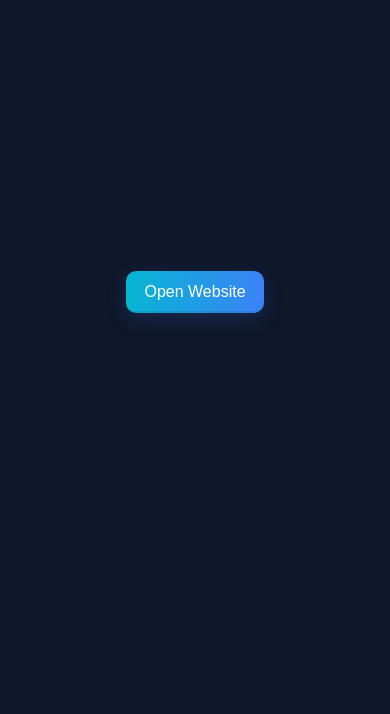
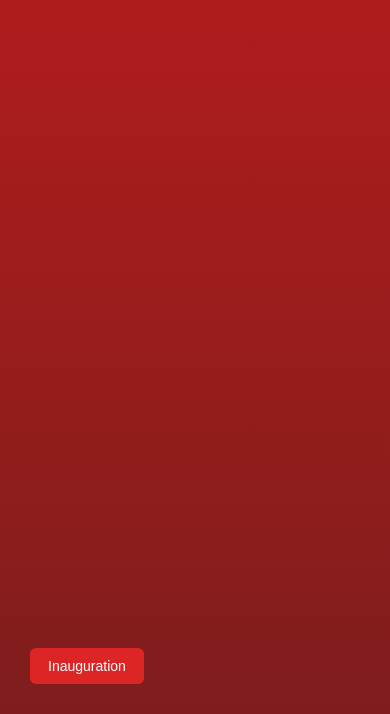
Before and after one commit to 18DEEPSHAH2002/STARTTT, a plain HTML site: page index.html in a window 390 px wide. Shown: the part 130-844 px from the top of the page. Drawn offline with Linux system fonts and the light colour scheme.

Commit message:
Update index.html

```diff
--- a/index.html
+++ b/index.html
@@ -1,189 +1,133 @@
 <!doctype html>
 <html lang="en">
 <head>
-<meta charset="utf-8" />
-<meta name="viewport" content="width=device-width,initial-scale=1" />
-<title>Curtain opener</title>
+<meta charset="utf-8">
+<meta name="viewport" content="width=device-width, initial-scale=1">
+<title>Red Cross Ludhiana Inauguration</title>
 <style>
-  /* Basic reset */
-  * { box-sizing: border-box; margin: 0; padding: 0; }
-
-  html,body { height: 100%; }
+  * {margin:0; padding:0; box-sizing:border-box;}
 
   body {
-    font-family: system-ui, -apple-system, "Segoe UI", Roboto, "Helvetica Neue", Arial;
-    background: #0f172a; /* page background seen after panels open */
-    color: #fff;
-    overflow: hidden; /* keep full-screen effect */
-  }
-
-  /* Container to center the button */
-  .stage {
-    position: relative;
-    width: 100%;
-    height: 100vh;
-    display: grid;
-    place-items: center;
+    height:100vh;
+    overflow:hidden;
+    font-family: "Segoe UI", sans-serif;
+    background:#0f172a;
+    color:#fff;
   }
 
   /* Curtain panels */
-  .panel {
-    position: fixed;
-    top: 0;
-    height: 100vh;
-    width: 50%;
-    z-index: 40;
-    background: linear-gradient(180deg, #111827 0%, #0b1220 100%);
-    box-shadow: 0 0 40px rgba(2,6,23,0.6);
-    /* Create subtle texture using repeating gradient */
-    background-image:
-      linear-gradient(180deg, rgba(255,255,255,0.02) 0%, rgba(0,0,0,0) 100%),
-      linear-gradient(90deg, rgba(255,255,255,0.01) 0%, rgba(0,0,0,0) 100%);
+  .curtain {
+    position:fixed;
+    top:0;
+    width:50%;
+    height:100%;
+    background: linear-gradient(180deg, #b91c1c, #7f1d1d);
+    z-index:10;
+    transition: transform 1.2s ease-in-out;
+  }
+  .left-curtain { left:0; transform:translateX(0); }
+  .right-curtain { right:0; transform:translateX(0); }
+
+  /* When open */
+  .open .left-curtain { transform:translateX(-100%); }
+  .open .right-curtain { transform:translateX(100%); }
+
+  /* Inauguration button (bottom-left) */
+  .inauguration-btn {
+    position:fixed;
+    bottom:30px;
+    left:30px;
+    background:#dc2626;
+    color:#fff;
+    border:none;
+    padding:12px 22px;
+    font-size:16px;
+    border-radius:6px;
+    cursor:pointer;
+    z-index:20;
+    transition:background 0.3s;
+  }
+  .inauguration-btn:hover {
+    background:#ef4444;
   }
 
-  .panel.left  { left: 0;  transform: translateX(0); }
-  .panel.right { right: 0; transform: translateX(0); }
-
-  /* Curtain opening animations */
-  @keyframes openLeft {
-    0%   { transform: translateX(0); }
-    100% { transform: translateX(-110%); } /* move fully out of view */
-  }
-  @keyframes openRight {
-    0%   { transform: translateX(0); }
-    100% { transform: translateX(110%); }
+  /* Hidden after clicked */
+  .open .inauguration-btn {
+    display:none;
   }
 
-  /* Button initially hidden; will fade in once panels move */
-  .btn-wrap {
-    position: relative;
-    z-index: 20;
-    opacity: 0;
-    transform: translateY(8px);
-    transition: opacity 400ms ease, transform 400ms ease;
-    pointer-events: none;
+  /* Welcome message area */
+  .content {
+    position:relative;
+    z-index:5;
+    text-align:center;
+    top:50%;
+    transform:translateY(-50%);
+    opacity:0;
+    transition:opacity 1s ease-in-out 0.5s;
+  }
+  .open .content {
+    opacity:1;
   }
 
-  .btn {
-    appearance: none;
-    border: 0;
-    padding: 14px 28px;
-    font-size: 18px;
-    border-radius: 10px;
-    cursor: pointer;
-    background: linear-gradient(90deg, #06b6d4, #3b82f6);
-    color: white;
-    box-shadow: 0 6px 20px rgba(59,130,246,0.18), inset 0 -2px 0 rgba(0,0,0,0.08);
-  }
-  .btn:focus { outline: 3px solid rgba(99,102,241,0.25); outline-offset: 4px; }
-
-  /* State classes that get toggled by JS */
-  .panels-opening .panel.left  { animation: openLeft 900ms cubic-bezier(.2,.9,.3,1) forwards; }
-  .panels-opening .panel.right { animation: openRight 900ms cubic-bezier(.2,.9,.3,1) forwards; }
-
-  /* Show button once panels finished (added .revealed class) */
-  .revealed .btn-wrap {
-    opacity: 1;
-    transform: translateY(0);
-    pointer-events: auto;
+  h1 {
+    font-size:2rem;
+    letter-spacing:1px;
+    margin-bottom:20px;
   }
 
-  /* Respect user's reduced motion preference */
-  @media (prefers-reduced-motion: reduce) {
-    .panel { transition: none; animation: none !important; transform: translateX(-110%) !important; }
-    .panel.right { transform: translateX(110%) !important; }
-    .btn-wrap { opacity: 1; transform: none; pointer-events: auto; }
-    body { overflow: auto; }
+  .visit-btn {
+    background:#dc2626;
+    color:#fff;
+    border:none;
+    padding:14px 26px;
+    font-size:17px;
+    border-radius:8px;
+    cursor:pointer;
+    transition:background 0.3s;
+  }
+  .visit-btn:hover {
+    background:#ef4444;
   }
 
-  /* Small responsive tweak */
-  @media (max-width: 520px) {
-    .btn { padding: 12px 18px; font-size: 16px; }
-    .panel { width: 60%; }
+  @media (max-width:600px) {
+    h1 { font-size:1.5rem; }
+    .visit-btn { font-size:15px; padding:12px 22px; }
+    .inauguration-btn { padding:10px 18px; font-size:14px; }
   }
 </style>
 </head>
 <body>
 
-<div class="stage panels-opening" id="stage">
-  <!-- curtain panels -->
-  <div class="panel left" aria-hidden="true"></div>
-  <div class="panel right" aria-hidden="true"></div>
+  <!-- Curtains -->
+  <div class="curtain left-curtain"></div>
+  <div class="curtain right-curtain"></div>
 
-  <!-- center content (only button after animation) -->
-  <div class="btn-wrap" id="btnWrap" aria-hidden="true">
-    <!-- Replace the URL below with your website URL -->
-    <button id="openBtn" class="btn" type="button" aria-label="Open website">
-      Open Website
-    </button>
+  <!-- Inauguration Button -->
+  <button class="inauguration-btn" id="inaugurationBtn">Inauguration</button>
+
+  <!-- Content revealed after curtain opens -->
+  <div class="content" id="content">
+    <h1>WELCOME TO RED CROSS LUDHIANA WEBSITE</h1>
+    <button class="visit-btn" id="visitBtn">Go to Website</button>
   </div>
-</div>
 
 <script>
-(function () {
-  const stage = document.getElementById('stage');
-  const left = document.querySelector('.panel.left');
-  const right = document.querySelector('.panel.right');
-  const btnWrap = document.getElementById('btnWrap');
-  const openBtn = document.getElementById('openBtn');
+  const body = document.body;
+  const inaugurationBtn = document.getElementById('inaugurationBtn');
+  const visitBtn = document.getElementById('visitBtn');
 
-  // URL to open when button is clicked (replace with your own)
-  const targetUrl = 'https://example.com';
+  // Replace with your actual Red Cross Ludhiana website URL
+  const websiteURL = "https://redcrossludhiana.org";
 
-  // After both panel animations end, reveal the button and remove panels for accessibility/performance
-  let finished = 0;
-  function onPanelEnd(e) {
-    finished += 1;
-    if (finished >= 2) {
-      // Remove opening class and mark revealed
-      stage.classList.remove('panels-opening');
-      stage.classList.add('revealed');
-
-      // Hide panels from assistive tech and remove from DOM flow
-      left.style.display = 'none';
-      right.style.display = 'none';
-
-      // Make button accessible to screen readers
-      btnWrap.setAttribute('aria-hidden', 'false');
-    }
-  }
-
-  // If animations supported, listen; otherwise reveal immediately
-  if ('onanimationend' in window || typeof AnimationEvent !== 'undefined') {
-    left.addEventListener('animationend', onPanelEnd, { once: true });
-    right.addEventListener('animationend', onPanelEnd, { once: true });
-
-    // Fallback timeout: if animationend doesn't fire (rare), reveal after 1s
-    setTimeout(() => {
-      if (!stage.classList.contains('revealed')) {
-        onPanelEnd();
-        onPanelEnd();
-      }
-    }, 1200);
-  } else {
-    // No animation support -> reveal now
-    left.style.display = 'none';
-    right.style.display = 'none';
-    stage.classList.add('revealed');
-    btnWrap.setAttribute('aria-hidden', 'false');
-  }
-
-  // Button click opens the website
-  openBtn.addEventListener('click', () => {
-    // Choose navigation behavior:
-    // window.location.href = targetUrl; // open in same tab
-    window.open(targetUrl, '_self'); // open in same tab
-    // To open in new tab instead, use: window.open(targetUrl, '_blank', 'noopener');
+  inaugurationBtn.addEventListener('click', () => {
+    body.classList.add('open');  // Opens the curtain
   });
 
-  // Optional: allow Enter/Space to activate when focused
-  openBtn.addEventListener('keydown', (ev) => {
-    if (ev.key === 'Enter' || ev.key === ' ') {
-      ev.preventDefault();
-      openBtn.click();
-    }
+  visitBtn.addEventListener('click', () => {
+    window.open(websiteURL, '_blank'); // Opens website in new tab
   });
-})();
 </script>
+
 </body>
 </html>
```
